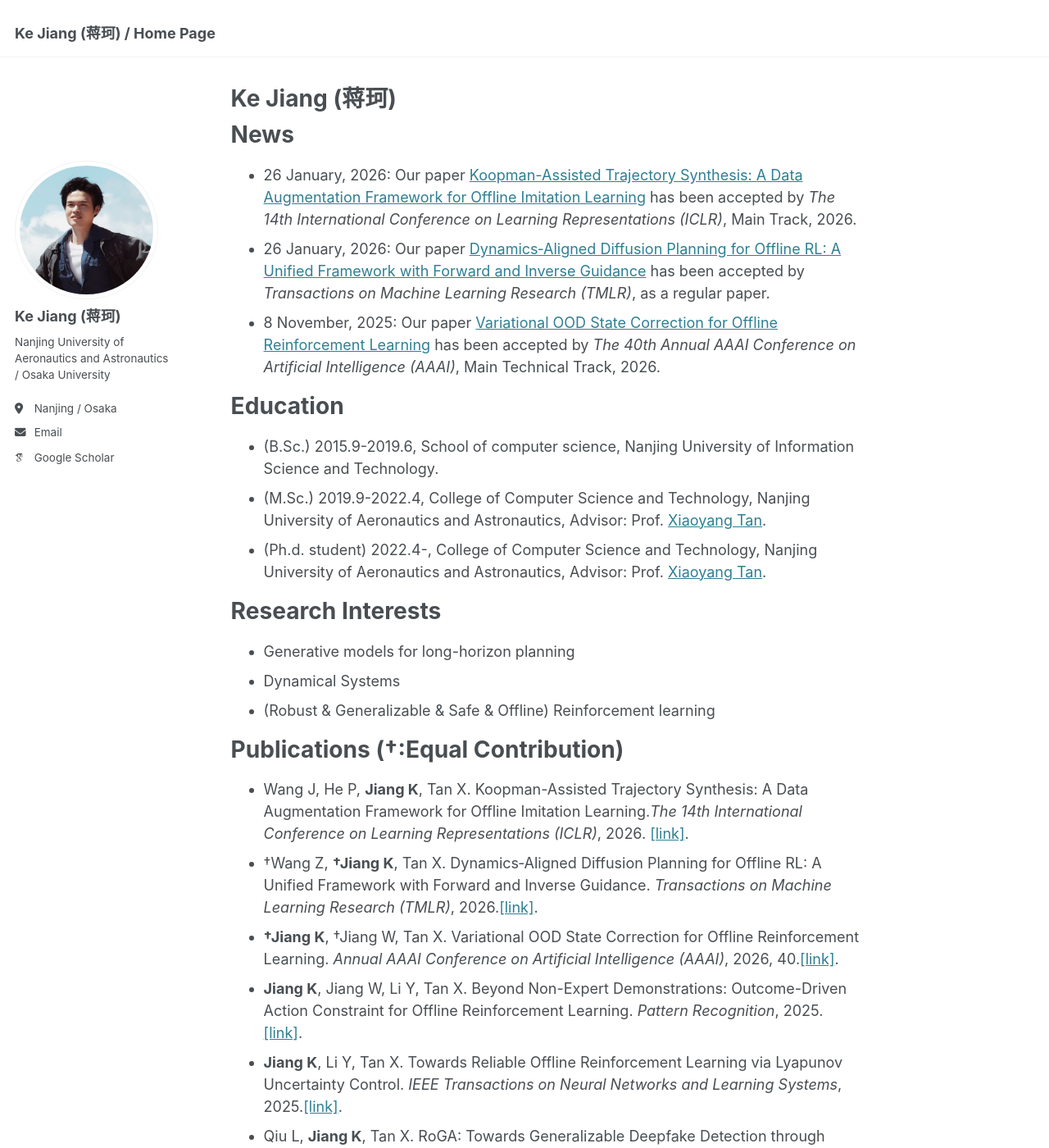
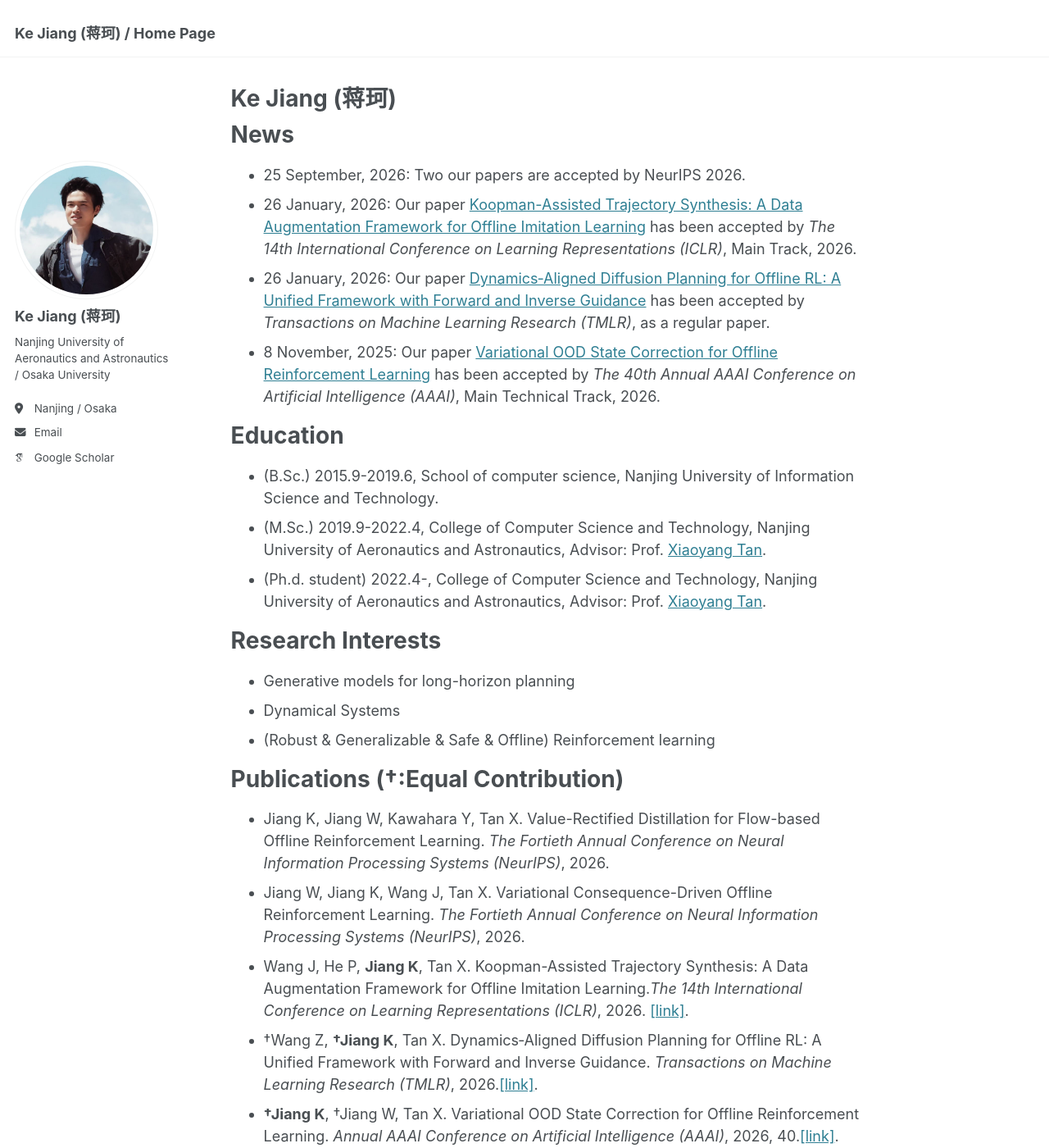
Before and after one commit to Jack10843/Jack10843.github.io, a Jekyll site: the page built from _pages/about.md, in a window 1280 px wide and 1400 px high. Shown: the whole window at 82% size. Built offline with Jekyll 4.4.1, drawn with Linux system fonts in a browser that asks for light colours; some web fonts are replaced; some of the changed text lies outside the part shown.

Commit message:
Update about.md

```diff
--- a/_pages/about.md
+++ b/_pages/about.md
@@ -9,6 +9,7 @@ redirect_from:
 
 News
 ======
+ - 25 September, 2026: Two our papers are accepted by NeurIPS 2026.
  - 26 January, 2026: Our paper [Koopman-Assisted Trajectory Synthesis: A Data Augmentation Framework for Offline Imitation Learning](https://openreview.net/forum?id=UAZCKdd4R7) has been accepted by *The 14th International Conference on Learning Representations (ICLR)*, Main Track, 2026.
  - 26 January, 2026: Our paper [Dynamics‑Aligned Diffusion Planning for Offline RL: A Unified Framework with Forward and Inverse Guidance](https://openreview.net/forum?id=h3hG6EuqU2) has been accepted by *Transactions on Machine Learning Research (TMLR)*, as a regular paper.
  - 8 November, 2025: Our paper [Variational OOD State Correction for Offline Reinforcement Learning](https://arxiv.org/abs/2505.00503) has been accepted by *The 40th Annual AAAI Conference on Artificial Intelligence (AAAI)*, Main Technical Track, 2026.
@@ -27,6 +28,8 @@ Research Interests
 
 Publications (†:Equal Contribution)
 ======
+ - Jiang K, Jiang W, Kawahara Y, Tan X. Value-Rectified Distillation for Flow-based Offline Reinforcement Learning. *The Fortieth Annual Conference on Neural Information Processing Systems (NeurIPS)*, 2026.
+ - Jiang W, Jiang K, Wang J, Tan X. Variational Consequence-Driven Offline Reinforcement Learning. *The Fortieth Annual Conference on Neural Information Processing Systems (NeurIPS)*, 2026.
  - Wang J, He P, **Jiang K**, Tan X. Koopman-Assisted Trajectory Synthesis: A Data Augmentation Framework for Offline Imitation Learning.*The 14th International Conference on Learning Representations (ICLR)*, 2026. [\[link\]](https://openreview.net/forum?id=UAZCKdd4R7).
  - †Wang Z, **†Jiang K**, Tan X. Dynamics‑Aligned Diffusion Planning for Offline RL: A Unified Framework with Forward and Inverse Guidance. *Transactions on Machine Learning Research (TMLR)*, 2026.[\[link\]](https://openreview.net/forum?id=h3hG6EuqU2).
  - **†Jiang K**, †Jiang W, Tan X. Variational OOD State Correction for Offline Reinforcement Learning. *Annual AAAI Conference on Artificial Intelligence (AAAI)*, 2026, 40.[\[link\]](https://arxiv.org/abs/2505.00503).
@@ -61,7 +64,7 @@ Fundings
 Academic & Working Activities
 ======
  - Visiting researcher at [Machine Learning & Systems Laboratory](https://mls.ist.osaka-u.ac.jp/en/member.html), [Graduate School of Information Science and Technology](https://www.ist.osaka-u.ac.jp/english/) supervised by [Professor Yoshinobu Kawahara](https://mls.ist.osaka-u.ac.jp/en/~kawahara/), April 2025 - March 2026.
- - Reviewer of international conferences, including NeurIPS (24-), ICLR (24-), ICML (25-), UAI (26-), AAAI (24-), ICME (24-25), and journals, including Pattern Recognition (26-).
+ - Reviewer of international conferences, including NeurIPS, ICLR, ICML, UAI, AAAI, ICME, and journals, including Pattern Recognition, IEEE Transactions on Cybernetics.
  - Teaching Assistant of "Machine learning and its applications 2023" (by Professor Xiaoyang Tan) at Nanjing University of Aeronautics and Astronautics.
 
 Hobbies
```
